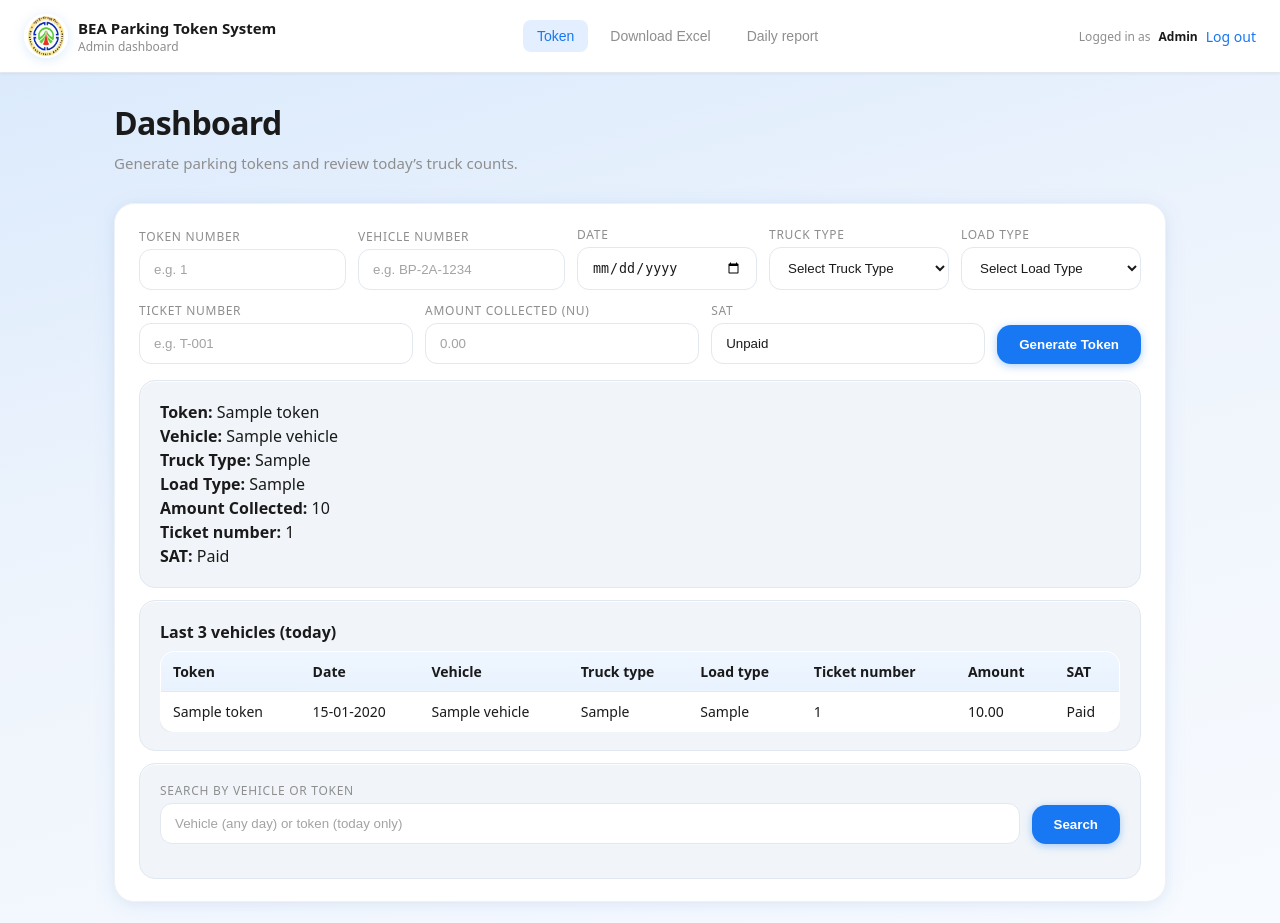
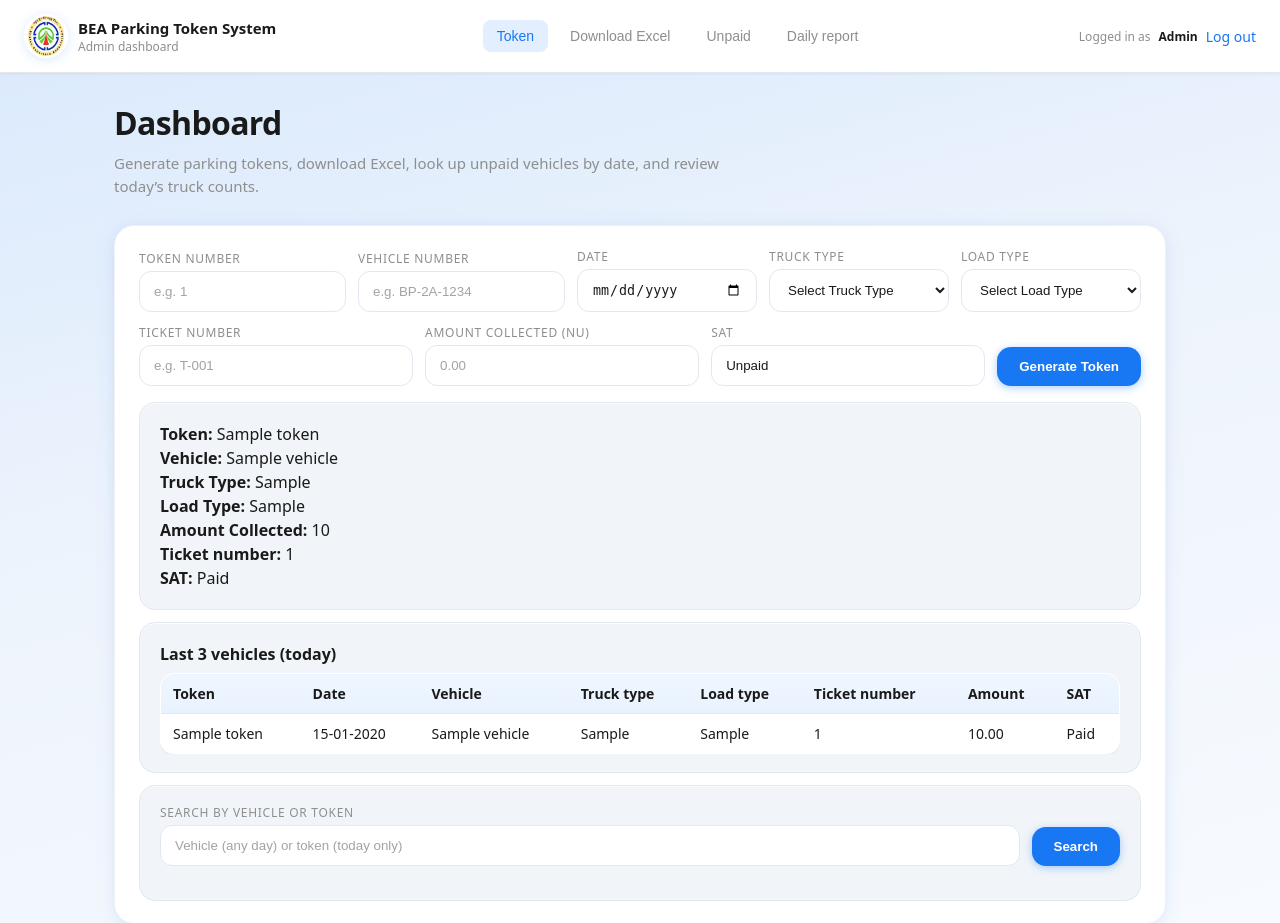
Before and after one commit to beacparking/BEAC-CLEAN, a Flask app: template templates/admin.html in a window 1280 px wide. Shown: the top 923 px of the page. Run offline with Flask 3, Linux system fonts and the light colour scheme; the template is opened without the code that fills it: most values are stand-ins (such as "Sample title", 1, 10 or a date in 2020); some libraries are stand-ins or nearby versions.

Commit message:
Admin: Unpaid tab with date filter for zero/blank amounts

```diff
--- a/app.py
+++ b/app.py
@@ -633,6 +633,40 @@ def admin():
             )
         search_rows = cur.fetchall()
 
+    unpaid_lookup_date = None
+    unpaid_date_bhutanese = []
+    unpaid_date_indian = []
+    raw_unpaid = (request.args.get("unpaid_date") or "").strip()
+    if raw_unpaid:
+        try:
+            unpaid_lookup_date = datetime.strptime(raw_unpaid, "%Y-%m-%d").date()
+        except ValueError:
+            unpaid_lookup_date = None
+    if unpaid_lookup_date is not None:
+        cur.execute(
+            """
+            SELECT id, truck_type, daily_token, vehicle_number, generated_date, load_type
+            FROM vehicle_qr
+            WHERE generated_date = %s
+              AND (amount_collected IS NULL OR amount_collected::numeric <= 0)
+            ORDER BY truck_type, daily_token
+            """,
+            (unpaid_lookup_date,),
+        )
+        for rec_id, t_type, token, vehicle, gen_date, load_type in cur.fetchall():
+            item = {
+                "id": rec_id,
+                "token": token,
+                "vehicle": vehicle,
+                "truck_type": t_type,
+                "date": gen_date,
+                "load_type": load_type,
+            }
+            if t_type == "Bhutanese":
+                unpaid_date_bhutanese.append(item)
+            elif t_type == "Indian":
+                unpaid_date_indian.append(item)
+
     conn.close()
 
     csv_error = request.args.get("csv_error")
@@ -642,6 +676,9 @@ def admin():
         qr=qr,
         error=error,
         csv_error=csv_error,
+        unpaid_lookup_date=unpaid_lookup_date,
+        unpaid_date_bhutanese=unpaid_date_bhutanese,
+        unpaid_date_indian=unpaid_date_indian,
         default_date=today,
         search_vehicle=search_vehicle,
         search_rows=search_rows,
--- a/templates/admin.html
+++ b/templates/admin.html
@@ -20,6 +20,7 @@
     <nav class="main-nav">
         <button type="button" class="nav-link active" data-target="token-section">Token</button>
         <button type="button" class="nav-link" data-target="csv-section">Download Excel</button>
+        <button type="button" class="nav-link" data-target="unpaid-section">Unpaid</button>
         <button type="button" class="nav-link" data-target="report-section">Daily report</button>
     </nav>
     <div class="app-header-right">
@@ -32,7 +33,7 @@
 <div class="page">
 
 <h1>Dashboard</h1>
-<p class="page-lead">Generate parking tokens and review today’s truck counts.</p>
+<p class="page-lead">Generate parking tokens, download Excel, look up unpaid vehicles by date, and review today’s truck counts.</p>
 
 <div id="token-section" class="dashboard-section dash-card">
 <form method="POST" class="qr-form" id="token-form">
@@ -215,6 +216,65 @@
 <p class="verify-csv-note">Excel file columns: Serial number, Vehicle number, Type of load, Amount.</p>
 </div>  <!-- /csv-section -->
 
+<div id="unpaid-section" class="dashboard-section dash-card hidden">
+<h2>Unpaid vehicles (by date)</h2>
+<p class="stats-note">Shows trucks with amount collected <strong>0</strong> or <strong>blank</strong> for the day you pick.</p>
+<form method="GET" class="qr-form">
+    <input type="hidden" name="tab" value="unpaid-section">
+    <label for="admin-unpaid-date">Select date</label>
+    <input type="date" name="unpaid_date" id="admin-unpaid-date" value="{% if unpaid_lookup_date %}{{ unpaid_lookup_date.isoformat() }}{% endif %}" required>
+    <button type="submit">Show</button>
+</form>
+
+{% if unpaid_lookup_date %}
+<p class="stats-note" style="margin-top: 12px;"><b>Date:</b> {{ unpaid_lookup_date.strftime('%d-%m-%Y') }}</p>
+<div class="unpaid-section">
+    <div class="unpaid-column">
+        <h3>Bhutanese — unpaid</h3>
+        {% if unpaid_date_bhutanese %}
+        <ul class="unpaid-list">
+            {% for item in unpaid_date_bhutanese %}
+            <li class="unpaid-item"
+                data-id="{{ item.id }}"
+                data-token="{{ item.token }}"
+                data-vehicle="{{ item.vehicle }}"
+                data-truck="{{ item.truck_type }}"
+                data-date="{{ item.date.strftime('%Y-%m-%d') }}"
+                data-load="{{ item.load_type }}">
+                Token {{ item.token }} — {{ item.vehicle }}{% if item.load_type %} ({{ item.load_type }}){% endif %}
+            </li>
+            {% endfor %}
+        </ul>
+        {% else %}
+        <p class="unpaid-empty">No unpaid Bhutanese trucks on this date.</p>
+        {% endif %}
+    </div>
+    <div class="unpaid-column">
+        <h3>India — unpaid</h3>
+        {% if unpaid_date_indian %}
+        <ul class="unpaid-list">
+            {% for item in unpaid_date_indian %}
+            <li class="unpaid-item"
+                data-id="{{ item.id }}"
+                data-token="{{ item.token }}"
+                data-vehicle="{{ item.vehicle }}"
+                data-truck="{{ item.truck_type }}"
+                data-date="{{ item.date.strftime('%Y-%m-%d') }}"
+                data-load="{{ item.load_type }}">
+                Token {{ item.token }} — {{ item.vehicle }}{% if item.load_type %} ({{ item.load_type }}){% endif %}
+            </li>
+            {% endfor %}
+        </ul>
+        {% else %}
+        <p class="unpaid-empty">No unpaid India trucks on this date.</p>
+        {% endif %}
+    </div>
+</div>
+{% else %}
+<p class="stats-note" style="margin-top: 12px;">Choose a date and click <strong>Show</strong>.</p>
+{% endif %}
+</div>  <!-- /unpaid-section -->
+
 <div id="report-section" class="dashboard-section dash-card hidden">
 <h2>Daily report (today)</h2>
 
@@ -307,6 +367,7 @@
         const sections = {
             'token-section': document.getElementById('token-section'),
             'csv-section': document.getElementById('csv-section'),
+            'unpaid-section': document.getElementById('unpaid-section'),
             'report-section': document.getElementById('report-section')
         };
 
```
